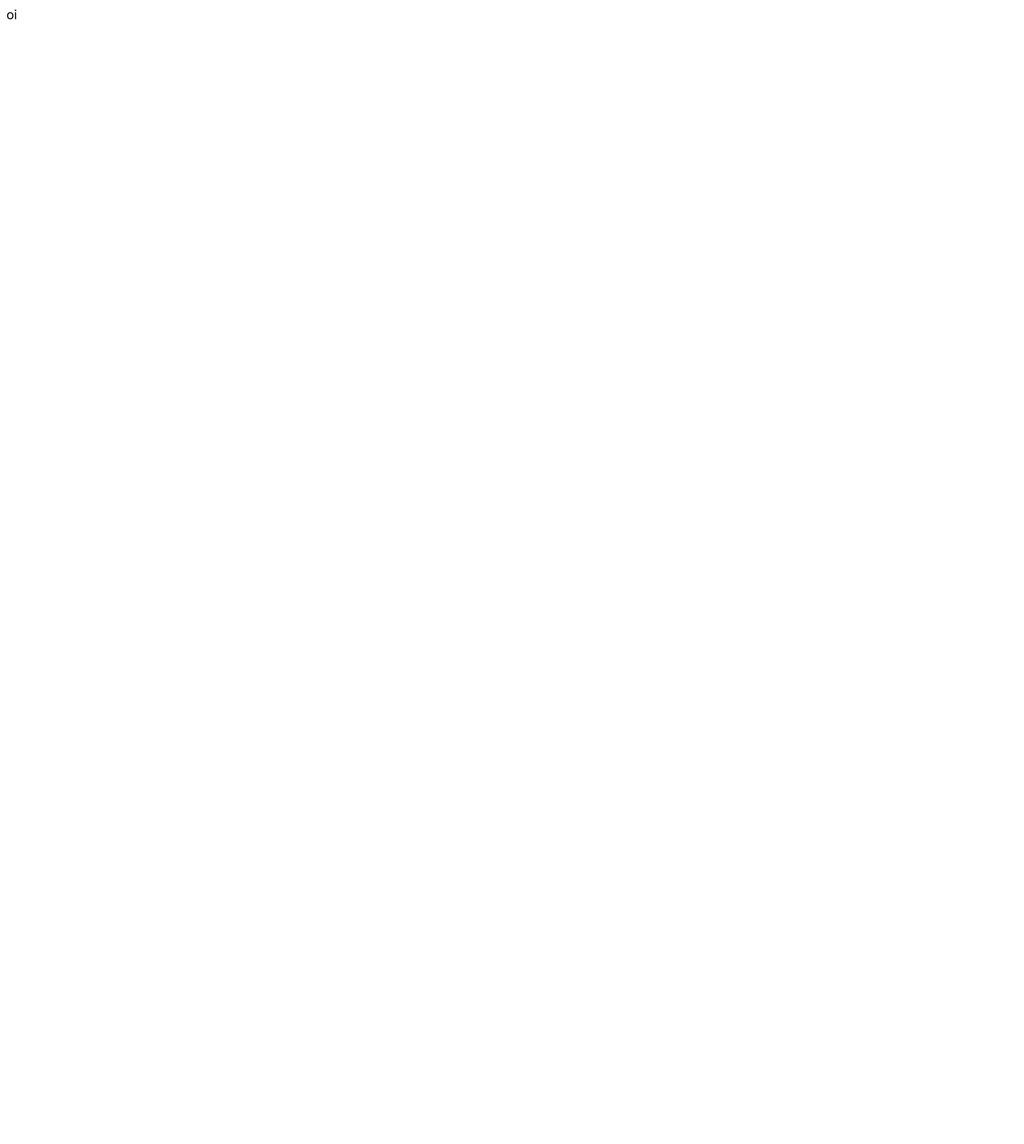
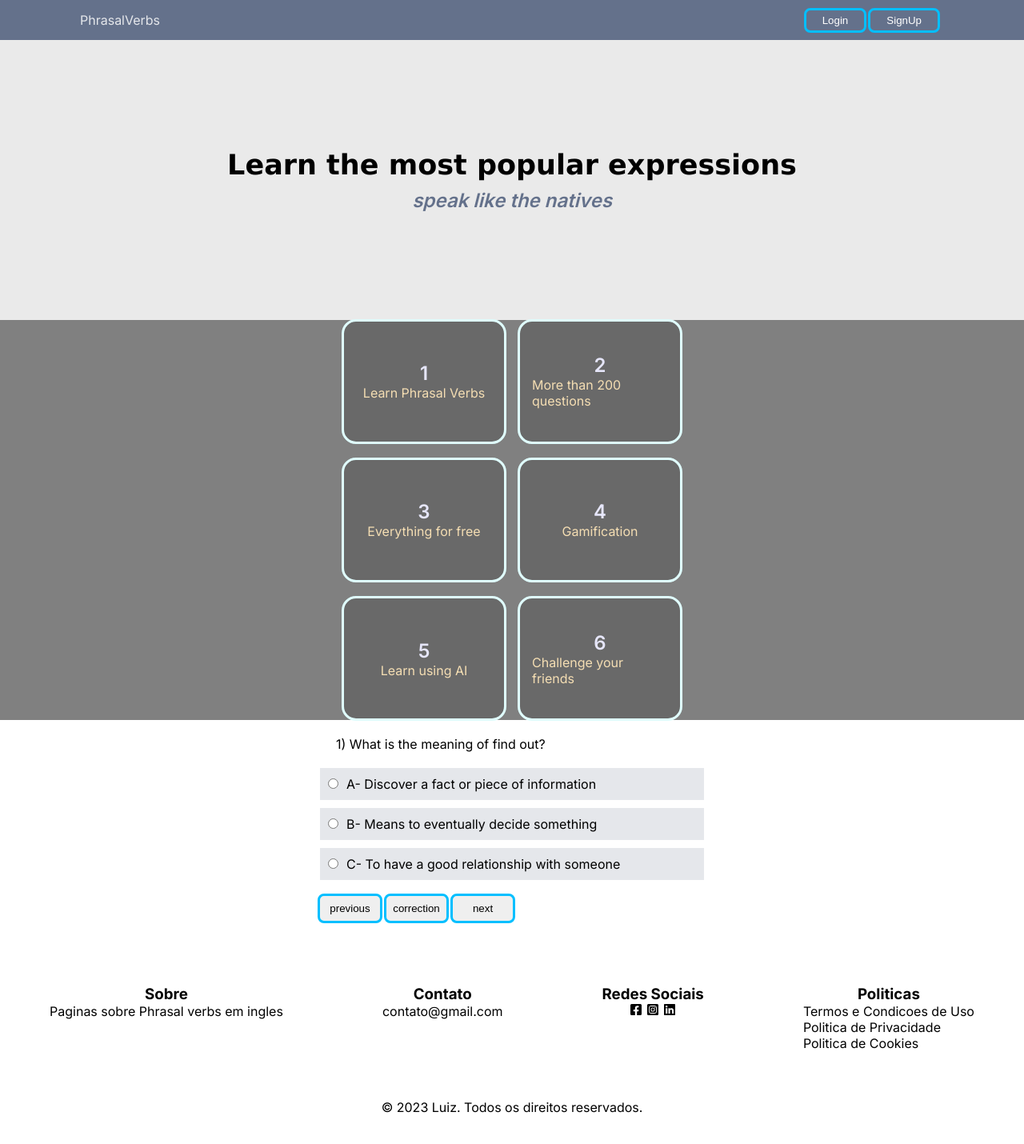
Before and after one commit to LuizGabrielGomes/project_react_english, a Next.js app: page / in a window 1280 px wide. Shown: the top 1430 px of the page at 80% size. Before the commit the page ends 800 px from the top, so only its background shows below. Built offline with nearby package versions, Linux system fonts and the light colour scheme.

Commit message:
new layout

```diff
--- a/app/page.js
+++ b/app/page.js
@@ -1,6 +1,153 @@
+import "./style.css";
+
 export default function Home() {
   return (
     <>
-    oi</>
+      <header class="header">
+        <div class="logo">
+            PhrasalVerbs
+        </div>
+
+        <nav class="navbar">
+            <button class="button-navbar">Login</button>
+            <button class="button-navbar">SignUp</button>
+        </nav>
+
+      </header>
+
+      <div class="main-section">
+        <h1>Learn the most popular expressions</h1>
+        <h2>speak like the natives</h2>
+    </div>
+
+    <div class="card-section">
+        <div class="card">
+          <h2>1</h2>
+            <p>Learn Phrasal Verbs</p>
+        </div>
+
+        <div class="card">
+            <h2>2</h2>
+            <p>More than 200 questions</p>
+        </div>
+
+        <div class="card">
+            <h2>3</h2>
+          <p>Everything for free</p>
+        </div>
+
+        <div class="card">
+            <h2>4</h2>
+            <p>Gamification</p>
+        </div>
+
+        <div class="card">
+            <h2>5</h2>
+            <p>Learn using AI</p>
+        </div>
+
+        <div class="card">
+            <h2>6</h2>
+            <p>Challenge your friends</p>
+        </div>
+    </div>
+    <div class="container">
+
+        <div id="title" class="title">
+            <p>
+                1) What is the meaning of find out?
+            </p>
+        </div>
+
+        <div id="alternatives" class="alternatives">
+            <p class="paragraph" id="correct-1">
+                <input type="radio" class="input-radio" name="question" />
+                A- Discover a fact or piece of information
+            </p>
+
+            <p class="paragraph">
+                <input type="radio" class="input-radio" name="question" />
+                B- Means to eventually decide something
+
+            </p>
+            <p class="paragraph">
+                <input type="radio" class="input-radio" name="question" />
+                C- To have a good relationship with someone
+            </p>
+        </div>
+
+        <div id="buttons" class="container-buttons">
+            <button class="button">
+                previous
+            </button>
+            <button class="button" onclick="correction('correct-1')">
+                correction
+            </button>
+            <button class="button">
+                next
+            </button>
+        </div>
+    </div>
+
+    <footer class="footer">
+
+        <div class="footer-conteudo">
+
+            <div>
+                <h3>Sobre</h3>
+                <p>
+                    Paginas sobre Phrasal verbs em ingles
+                </p>
+            </div>
+            <div>
+                <h3>Contato</h3>
+                <p>
+                    contato@gmail.com
+                </p>
+            </div>
+            <div>
+                <h3>Redes Sociais</h3>
+                <ul class="list-social-media">
+                    <li>
+                        <svg
+                            stroke="currentColor"
+                            fill="currentColor"
+                            stroke-width="0"
+                            viewBox="0 0 448 512"
+                            height="1em"
+                            width="1em"
+                            xmlns="http://www.w3.org/2000/svg"
+                        >
+                            <path d="M400 32H48A48 48 0 0 0 0 80v352a48 48 0 0 0 48 48h137.25V327.69h-63V256h63v-54.64c0-62.15 37-96.48 93.67-96.48 27.14 0 55.52 4.84 55.52 4.84v61h-31.27c-30.81 0-40.42 19.12-40.42 38.73V256h68.78l-11 71.69h-57.78V480H400a48 48 0 0 0 48-48V80a48 48 0 0 0-48-48z">
+                            </path>
+                        </svg>
+
+                    </li>
+                    <li>
+                        <svg stroke="currentColor" fill="currentColor" stroke-width="0" viewBox="0 0 448 512" height="1em" width="1em" xmlns="http://www.w3.org/2000/svg"><path d="M224,202.66A53.34,53.34,0,1,0,277.36,256,53.38,53.38,0,0,0,224,202.66Zm124.71-41a54,54,0,0,0-30.41-30.41c-21-8.29-71-6.43-94.3-6.43s-73.25-1.93-94.31,6.43a54,54,0,0,0-30.41,30.41c-8.28,21-6.43,71.05-6.43,94.33S91,329.26,99.32,350.33a54,54,0,0,0,30.41,30.41c21,8.29,71,6.43,94.31,6.43s73.24,1.93,94.3-6.43a54,54,0,0,0,30.41-30.41c8.35-21,6.43-71.05,6.43-94.33S357.1,182.74,348.75,161.67ZM224,338a82,82,0,1,1,82-82A81.9,81.9,0,0,1,224,338Zm85.38-148.3a19.14,19.14,0,1,1,19.13-19.14A19.1,19.1,0,0,1,309.42,189.74ZM400,32H48A48,48,0,0,0,0,80V432a48,48,0,0,0,48,48H400a48,48,0,0,0,48-48V80A48,48,0,0,0,400,32ZM382.88,322c-1.29,25.63-7.14,48.34-25.85,67s-41.4,24.63-67,25.85c-26.41,1.49-105.59,1.49-132,0-25.63-1.29-48.26-7.15-67-25.85s-24.63-41.42-25.85-67c-1.49-26.42-1.49-105.61,0-132,1.29-25.63,7.07-48.34,25.85-67s41.47-24.56,67-25.78c26.41-1.49,105.59-1.49,132,0,25.63,1.29,48.33,7.15,67,25.85s24.63,41.42,25.85,67.05C384.37,216.44,384.37,295.56,382.88,322Z"></path></svg>
+                    </li>
+                    <li><svg stroke="currentColor" fill="currentColor" stroke-width="0" viewBox="0 0 448 512" height="1em" width="1em" xmlns="http://www.w3.org/2000/svg"><path d="M416 32H31.9C14.3 32 0 46.5 0 64.3v383.4C0 465.5 14.3 480 31.9 480H416c17.6 0 32-14.5 32-32.3V64.3c0-17.8-14.4-32.3-32-32.3zM135.4 416H69V202.2h66.5V416zm-33.2-243c-21.3 0-38.5-17.3-38.5-38.5S80.9 96 102.2 96c21.2 0 38.5 17.3 38.5 38.5 0 21.3-17.2 38.5-38.5 38.5zm282.1 243h-66.4V312c0-24.8-.5-56.7-34.5-56.7-34.6 0-39.9 27-39.9 54.9V416h-66.4V202.2h63.7v29.2h.9c8.9-16.8 30.6-34.5 62.9-34.5 67.2 0 79.7 44.3 79.7 101.9V416z"></path></svg></li>
+                </ul>
+            </div>
+            <div>
+                <h3>Politicas</h3>
+                <ul class="list">
+
+                    <li>Termos e Condicoes de Uso</li>
+                    <li>Politica de Privacidade</li>
+                    <li>Politica de Cookies</li>
+
+                </ul>
+            </div>
+        </div>
+
+        <div>
+            <p>
+                © 2023 Luiz. Todos os direitos reservados.
+            </p>
+        </div>
+
+    </footer>
+    </>
   )
 }
--- /dev/null
+++ b/app/style.css
@@ -0,0 +1,171 @@
+
+* {
+    padding: 0px;
+    margin: 0px;
+    box-sizing: border-box;
+
+}
+
+body {
+    font-family: system-ui;
+}
+
+.header {
+    display: flex;
+    justify-content: space-between;
+    height: 50px;
+    background-color: #64718b;
+    padding: 0px 100px 0px 100px;
+    align-items: center
+}
+
+.logo {
+    color: #e5e7eb;
+}
+
+.button-navbar{
+    padding: 5px 20px;
+    background-color: #64718b;
+    color: white;
+    margin-right: 8px;
+    border: none;
+    outline: solid deepskyblue;
+    border-radius: 5px;
+    cursor: pointer
+}
+
+.main-section{
+    height: 350px;
+    background-color:#eaeaea;
+    display: flex;
+    justify-content: center;
+    align-items: center;
+    flex-direction: column;
+}
+
+h1{
+    margin-bottom: 10px;
+    font-size: 35px;
+    font-family: Verdana, Geneva, Tahoma, sans-serif;
+}
+
+h2 {
+    color: #64718b;
+    font-weight: 600;
+    font-style: italic
+}
+
+.container {
+    padding: 0px 400px ;
+}
+
+.container-buttons {
+    margin-top: 10px;
+    padding-top: 10px;
+    padding-bottom: 20px;
+}
+
+.button {
+    border-radius: 5px;
+    margin-right: 8px;
+    border: none;
+    outline: solid deepskyblue;
+    padding: 8px;
+    width: 75px;
+    cursor: pointer
+}
+
+.title {
+    padding: 20px;
+}
+
+.paragraph {
+    background-color: #e5e7eb;
+    padding: 10px;
+    margin-bottom: 10px;
+
+}
+
+
+.paragraph:hover {
+     background-color: yellow;
+}
+
+.input-radio {
+
+    margin-right: 10px;
+
+}
+
+.footer {
+    margin-top: 30px;
+    text-align: center;
+    margin-bottom: 50px;
+}
+
+.footer-conteudo {
+    margin-bottom: 60px;
+    margin-top: 60px;
+    display: flex;
+    flex-direction: row;
+    justify-content: space-around;
+}
+
+.list {
+    text-align: left;
+    list-style-type: none;
+}
+
+.list-social-media {
+    text-align: left;
+    list-style-type: none;
+    display: flex;
+    gap: 5px;
+    justify-content: center;
+}
+
+.card-section {
+    padding: 0px 400px;
+    gap: 20px;
+    display: flex;
+    flex-direction: row;
+    justify-content: center;
+    height: 500px;
+    background: gray;
+    align-items: center;
+    flex-wrap: wrap;
+}
+
+
+.card:hover {
+    background-color: darkgray;
+    transition: all 0.50s;
+    transform: scale(1.10);
+}
+
+.card {
+    background: dimgray;
+    color: wheat;
+    height: 150px;
+    display: flex;
+    flex-direction: column;
+    align-items: center;
+    width: 200px;
+    word-wrap: break-word;
+    padding: 15px;
+    border-radius: 15px;
+    justify-content: center;
+    outline: solid lightcyan;
+
+    h2 {
+        color:lavender;
+        font-style: normal;
+    }
+
+}
+
+
+
+.carousel-img {
+    background-color: white;
+}
```
Also changed, not shown: app/layout.js (line endings or trailing spaces).
